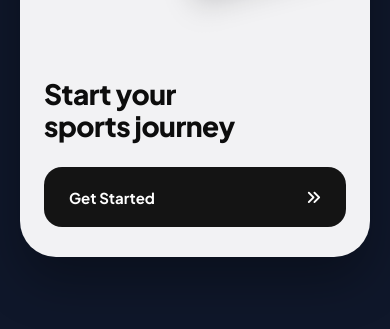
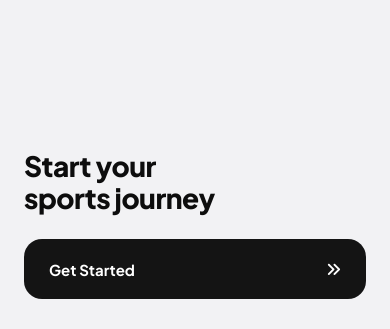
Before and after one commit to janvierprincekhyorrhaleandro1-art/NIKE-STORE, a plain HTML site: page index.html in a window 390 px wide. Shown: the part 515-844 px from the top of the page. Drawn offline with Linux system fonts and the light colour scheme.

Commit message:
Refactor mobile styles for fullscreen layout

```diff
--- a/style.css
+++ b/style.css
@@ -19,26 +19,25 @@
     -webkit-tap-highlight-color: transparent;
 }
 
+/* ==========================================
+   FULLSCREEN MOBILE STYLES
+   ========================================== */
 body {
-    background-color: #0F172A; /* Background pou preview sou PC */
-    display: flex;
-    justify-content: center;
-    align-items: center;
+    background-color: var(--bg-screen); /* Retire fon nwa an */
+    display: block;                     /* Retire flex centrage an */
     min-height: 100vh;
-    padding: 20px;
+    padding: 0;                         /* Retire tout espas bordure yo */
+    margin: 0;
 }
 
-/* ==========================================
-   PHONE FRAME CONTAINER
-   ========================================== */
 .app-screen {
-    width: 350px;
-    height: 700px;
-    background: var(--bg-screen);
-    border-radius: var(--radius-screen);
-    box-shadow: 0 25px 50px rgba(0, 0, 0, 0.3);
+    width: 100vw;                       /* Prann 100% lajè ekran an */
+    min-height: 100vh;                  /* Prann 100% otè ekran an */
+    height: auto;
+    border-radius: 0;                   /* Retire kontou kawoutchou yo */
+    box-shadow: none;                   /* Retire ombraj kòn telefòn lan */
     position: relative;
-    overflow: hidden;
+    overflow-x: hidden;
     display: flex;
     flex-direction: column;
 }
```
